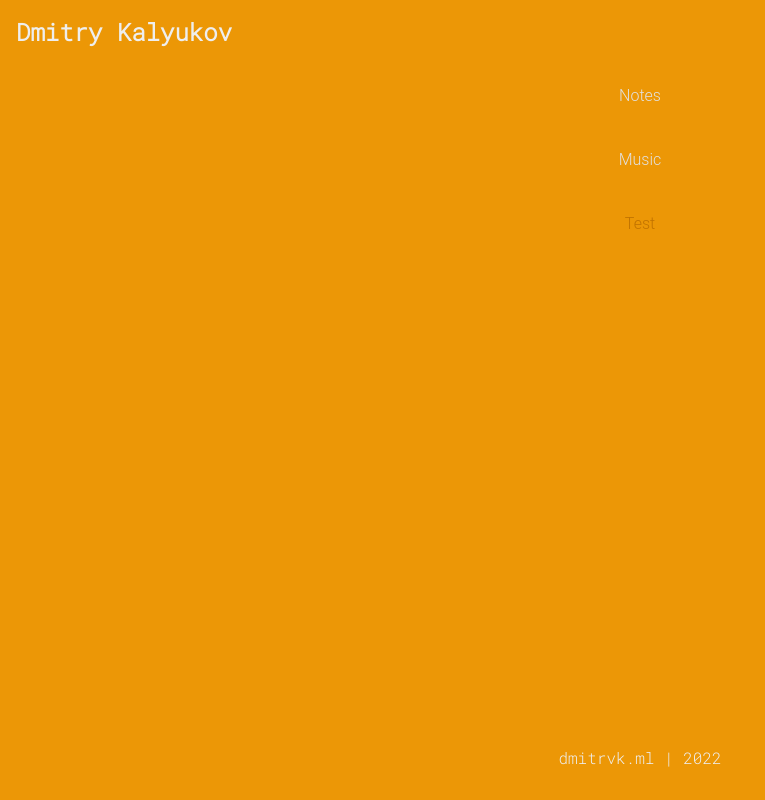
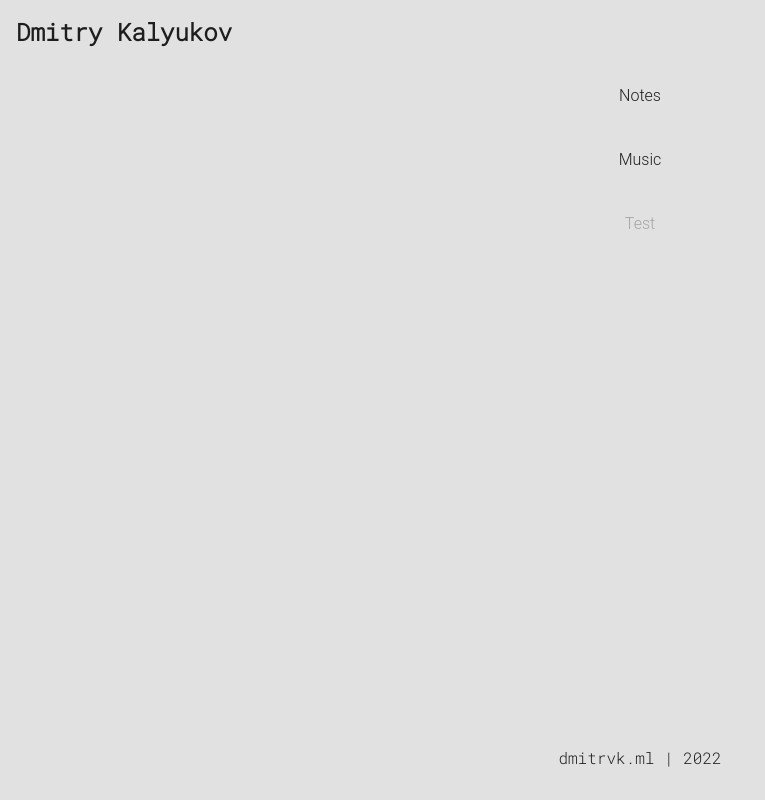
Before and after one commit to dmitrvk/dmitrvk.ml, a React (Create React App) app: page / in a window 1280 px wide. Shown: the whole page, without its empty margins (0-765 px from the left). Built offline with nearby package versions, Linux system fonts and the light colour scheme.

Commit message:
Update colors

```diff
--- a/src/index.css
+++ b/src/index.css
@@ -5,8 +5,8 @@ html {
 }
 
 body {
-  background: #ec9706;
-  color: #eeeeee;
+  background: #e1e1e1;
+  color: #1e1e1e;
   font-family: 'Roboto Mono', monospace;
   font-size: 12px;
   font-weight: 300;
@@ -24,7 +24,7 @@ main {
 }
 
 a {
-  color: #e1e1e1;
+  color: #1e1e1e;
   font-size: 16px;
   height: 64px;
   line-height: 64px;
@@ -33,13 +33,21 @@ a {
   width: 100%;
 }
 
-a :hover {
-  background: rgba(255, 255, 255, 0.5);
-  color: #ec9706;
+li {
+  transition-property: transform;
+  transition-duration: 0.1;
+}
+
+li:focus, li:hover {
+  transform: scale(1.05);
+}
+
+li:active {
+  transform: scale(1.00);
 }
 
 .a-test {
-  color: #c17300;
+  color: #a5a5a5;
 }
 
 ul {
@@ -73,22 +81,12 @@ input[type="submit"] {
   color: inherit;
   cursor: pointer;
   padding: 16px;
-}
-
-input[type="submit"]:focus {
-  background: rgba(255, 255, 255, 0.5);
-  color: #ec9706;
-}
-
-input[type="submit"]:hover {
-  background: rgba(255, 255, 255, 0.5);
-  color: #ec9706;
+  transition-property: transform;
+  transition-duration: 0.1;
 }
 
 input[type="submit"]:active {
-  background: rgba(255, 255, 255, 0.4);
-  color: #ec9706;
-  cursor: pointer;
+  transform: scale(0.95);
 }
 
 footer {
```
